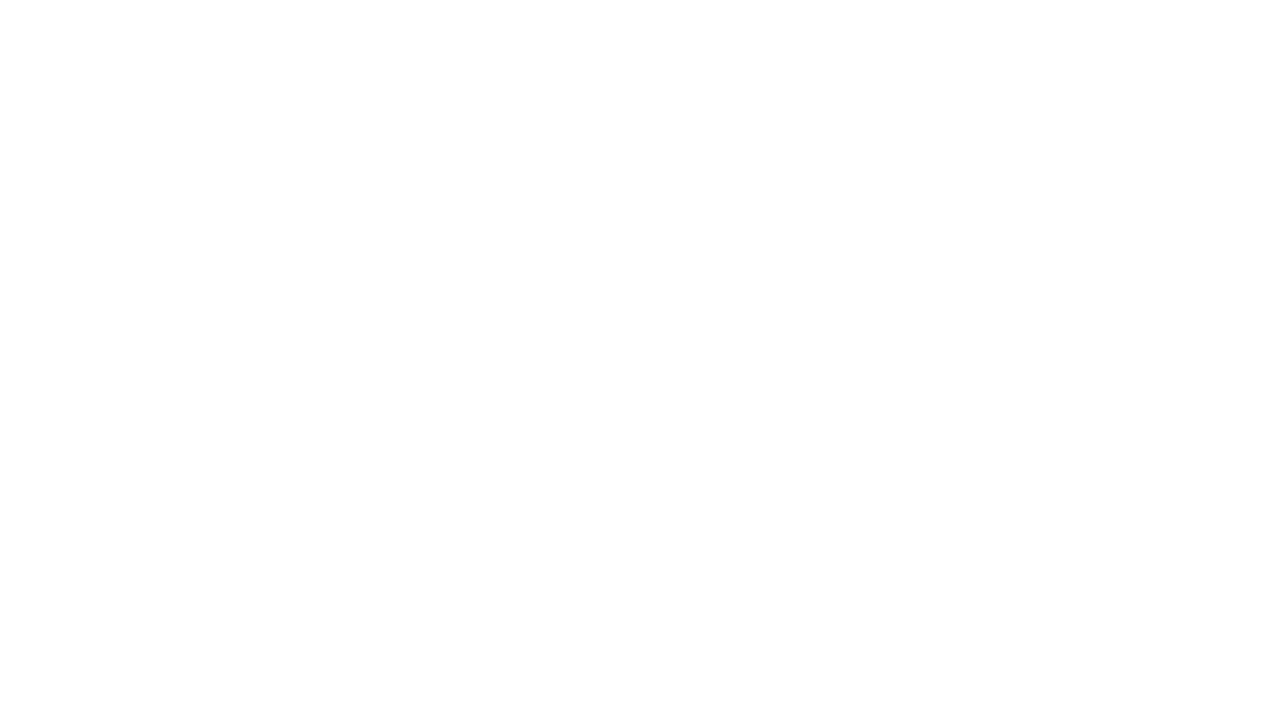
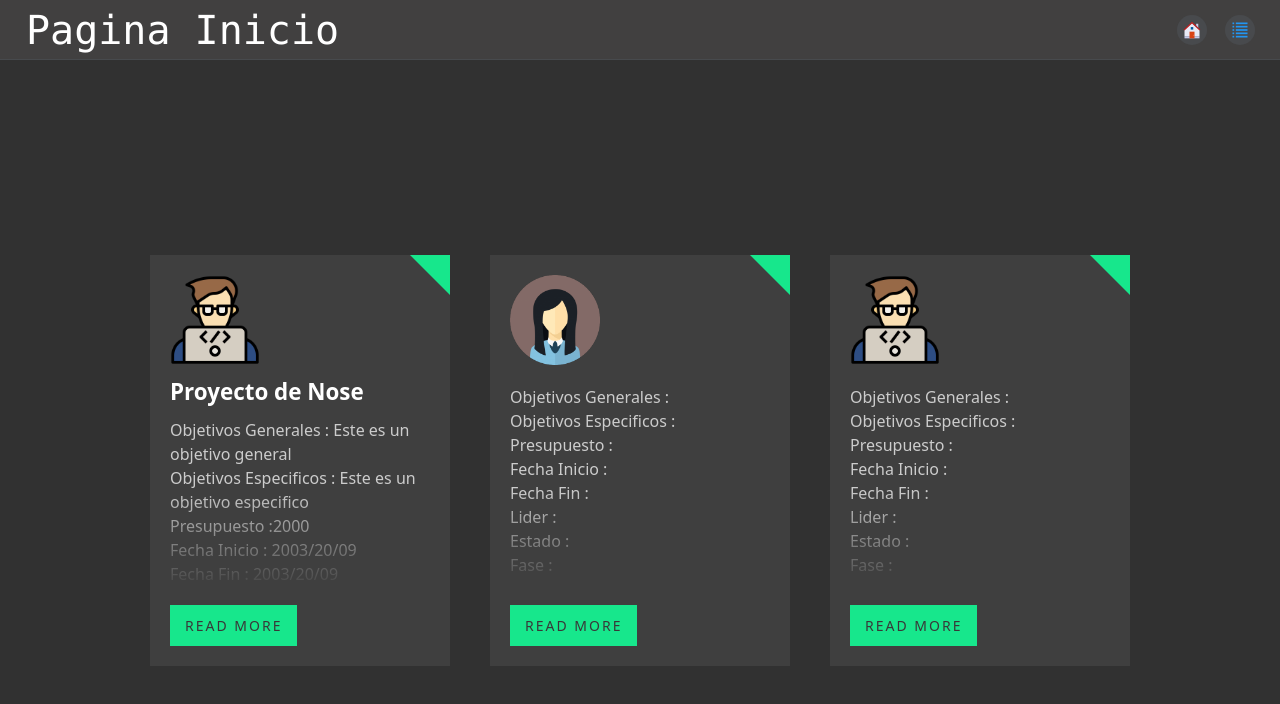
Before and after one commit to Carlosher007/GestionProyectos_Razlika_Front, a React (Create React App) app: page /pruebas/cartas in a window 1280 px wide. Before the commit this address had no page. Shown: the top 704 px of the page. Built offline with nearby package versions, Linux system fonts and the light colour scheme.

Commit message:
Se agrego una prueba de Cartas

```diff
--- a/src/App.jsx
+++ b/src/App.jsx
@@ -28,6 +28,7 @@ import {
 import EditarUsuarios from 'pages/Pruebas/EditarUsuarios';
 import IndexUsuariosPrueba from 'pages/Pruebas/IndexUsuariosPrueba';
 import 'styles/tabla.css';
+import Cards from 'pages/Pruebas/Componentes/Cards';
 
 const client = new ApolloClient({
   uri: 'http://localhost:4000/graphql',
@@ -78,6 +79,7 @@ function App() {
             <Route path="/pruebas" element={<PrivateLayout2 />}>
               <Route path="" element={<IndexUsuariosPrueba />} />
               <Route path='editar/:_id' element={<EditarUsuarios />} />
+              <Route path='cartas' element={<Cards />} />
             </Route>
           </Routes>
         </BrowserRouter>
--- a/src/assets/Imagenes.js
+++ b/src/assets/Imagenes.js
@@ -11,6 +11,7 @@ import barras from './img/barras.svg';
 import imagenLogin1 from './img/imagenLogin1.jpg';
 import imagenLogin2 from './img/imagenLogin2.jpg';
 import soluWeb from './img/soluWeb.png';
+import coding from './img/coding.png';
 
 import help from './icons/help.png'
 import inbox from './icons/inbox.png';
@@ -83,31 +84,35 @@ export default [
     img: imagenLogin2,
   },
   {
-    // 13
+    // 14
     img: soluWeb,
   },
   {
-    // 14
+    // 15
     img: help,
   },
   {
-    // 15
+    // 16
     img: inbox,
   },
   {
-    // 16
+    // 17
     img: logout,
   },
   {
-    // 17
+    // 18
     img: person,
   },
   {
-    // 18
+    // 19
     img: profile,
   },
   {
-    // 19
+    // 20
     img: settings,
   },
+  {
+    // 21
+    img: coding,
+  },
 ];
--- /dev/null
+++ b/src/components/Card.jsx
@@ -0,0 +1,64 @@
+import React ,{useState} from 'react'
+import Imagenes from 'assets/Imagenes';
+import 'styles/cards.css';
+
+
+const Card = (props) => {
+  const [estado,setEstado] = useState("card")
+  let more = document.querySelectorAll('.more');
+  for (let i = 0; i < more.length; i++) {
+    more[i].addEventListener('click', function () {
+      more[i].parentNode.classList.toggle('activate');
+    });
+  }
+
+  const toInt = (num) =>{
+    parseInt(num, 10);
+    return num
+  }
+  return (
+    // <div className="bodyCards">
+    //   <div className="container">
+    <div className={estado}>
+      <div className="icon">
+        {
+          <img
+            src={
+              Imagenes[props.num != null ? toInt(props.num) : toInt('21')].img
+            }
+            alt="Imagen Proyecto"
+          />
+        }
+      </div>
+      <div className="content">
+        <h3>{props.nombreProyecto}</h3>
+        <p>
+          Objetivos Generales : {props.objetivosGenerales} <br />
+          Objetivos Especificos : {props.objetivosEspecificos} <br />
+          Presupuesto :
+          {props.presupuesto != null ? toInt(props.presupuesto) : ''} <br />
+          Fecha Inicio : {props.fechaInicio} <br />
+          Fecha Fin : {props.fechaFin} <br />
+          Lider : {props.nombreLider} <br />
+          Estado : {props.estado} <br />
+          Fase : {props.fase} <br />
+        </p>
+      </div>
+      <button
+        onClick={() => {
+          if (estado === 'card') {
+            setEstado('card activate');
+          } else {
+            setEstado('card');
+          }
+        }}
+      >
+        <a className="more"></a>
+      </button>
+    </div>
+    //   </div>
+    // </div>
+  );
+}
+
+export default Card
--- /dev/null
+++ b/src/pages/Pruebas/Componentes/Cards.jsx
@@ -0,0 +1,34 @@
+import React from 'react';
+import Nav from 'components/Nav';
+import 'styles/nav.css';
+import Card from 'components/Card';
+
+const Cards = () => {
+  return (
+    <>
+      <div class="divNav">
+        <Nav titulo="Pagina Inicio" />
+      </div>
+      <div className="bodyCards">
+        <div className="container">
+          <Card
+            num="21"
+            nombreProyecto="Proyecto de Nose"
+            objetivosGenerales="Este es un objetivo general"
+            objetivosEspecificos="Este es un objetivo especifico"
+            presupuesto="2000"
+            fechaInicio="2003/20/09"
+            fechaFin="2003/20/09"
+            nombreLider="Alvaro"
+            estado = "ACTIVO"
+            fase = "NOSE"
+          />
+          <Card num="2" />
+          <Card />
+        </div>
+      </div>
+    </>
+  );
+};
+
+export default Cards;
--- /dev/null
+++ b/src/styles/cards.css
@@ -0,0 +1,100 @@
+@import url('https://fonts.googleapis.com/css?family=Poppins:200,300,400,500,600,700,800,900&display=swap');
+
+.bodyCards{
+  display: flex;
+  justify-content: center;
+  align-items: center;
+  min-height: 100vh;
+  background: #313131;
+  margin:0;
+  padding: 0;
+  box-sizing: border-box;
+  font-size: 'Poppins',sans-serif;
+}
+.container{
+  position: relative;
+  display: flex;
+  justify-content: center;
+  align-items: center;
+  width: 1200px;
+  flex-wrap: wrap;
+}
+.container .card{
+  position: relative;
+  width: 300px;
+  padding: 20px;
+  margin: 20px;
+  background: #3f3f3f;
+}
+.container .card::before{
+  content: '';
+  position: absolute;
+  top:0;
+  right: 0;
+  border:20px solid transparent;
+  border-top: 20px solid #17e78c;
+  border-right: 20px solid #17e78c;
+}
+.container .card.activate::before{
+  border-top: 20px solid #ff3b7e;
+  border-right: 20px solid #ff3b7e;
+}
+.container .card .icon{
+  margin-bottom: 10px;
+}
+.container .card .icon img{
+  max-width: 90px;
+}
+.container .card .content{
+  position: relative;
+  height: 215px;
+  overflow: hidden;
+}
+.container .card.activate .content{
+  height: auto;
+}
+.container .card .content::before{
+  content: '';
+  position: absolute;
+  bottom:0;
+  left: 0;
+  width: 100%;
+  height: 100px;
+  background: linear-gradient(transparent,#3f3f3f);
+}
+.container .card.activate .content::before{
+  display: none;
+}
+.container .card .content h3{
+  color: #fff;
+  font-size: 1.4em;
+  font-weight: 600;
+  margin-bottom: 10px;
+}
+.container .card .content p{
+  font-weight: 300;
+  color:#ccc;
+}
+.container .card .more{
+  position: relative;
+  padding: 10px 15px;
+  background: #17e78c;
+  margin-top: 15px;
+  display: inline-block;
+  cursor: pointer;
+  text-transform: uppercase;
+  color:#383838;
+  font-weight: 500;
+  letter-spacing: 2px;
+  font-size: 14px;
+}
+.container .card.activate .more{
+  background: #ff3b7e;
+  color:#fff;
+}
+.container .card.activate .more::before{
+  content: 'Read Less';
+}
+.container .card .more::before{
+  content:'Read More'
+}
```
Also changed, not shown: src/assets/img/coding.png (added).
